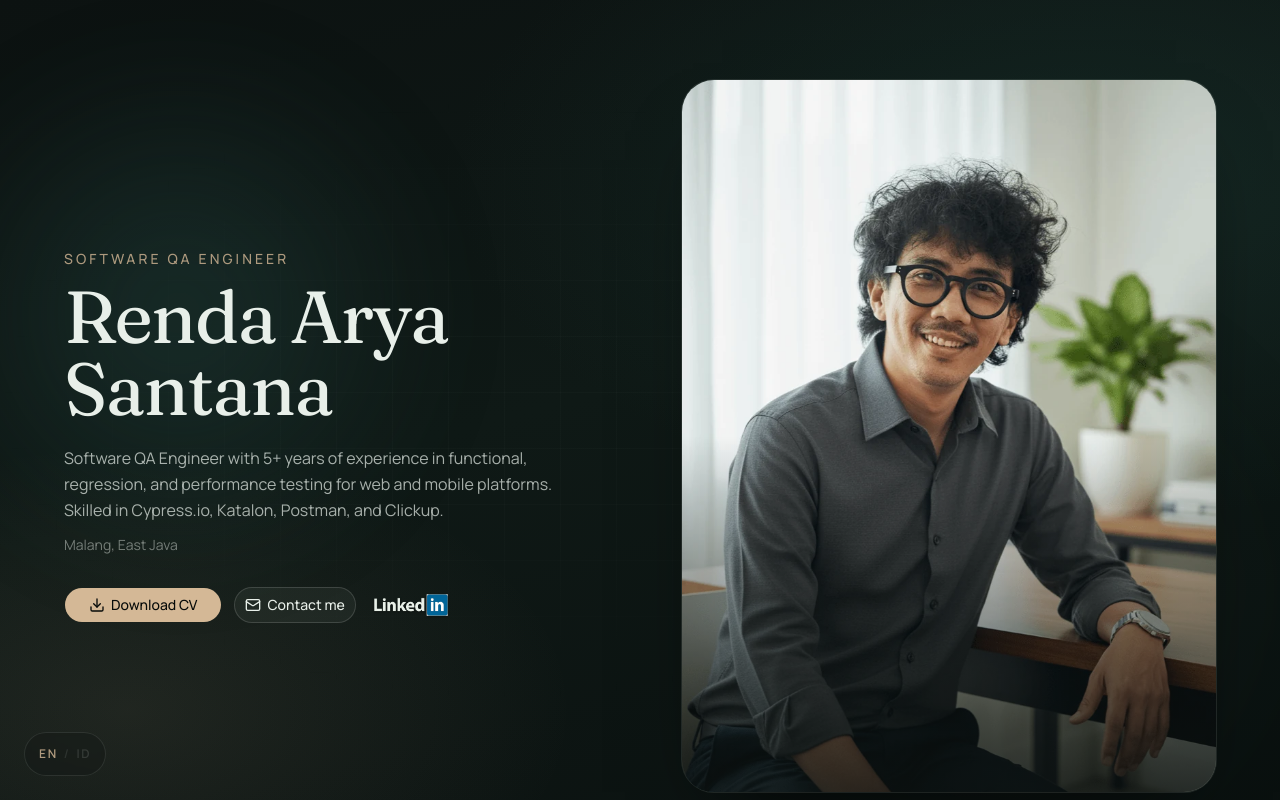
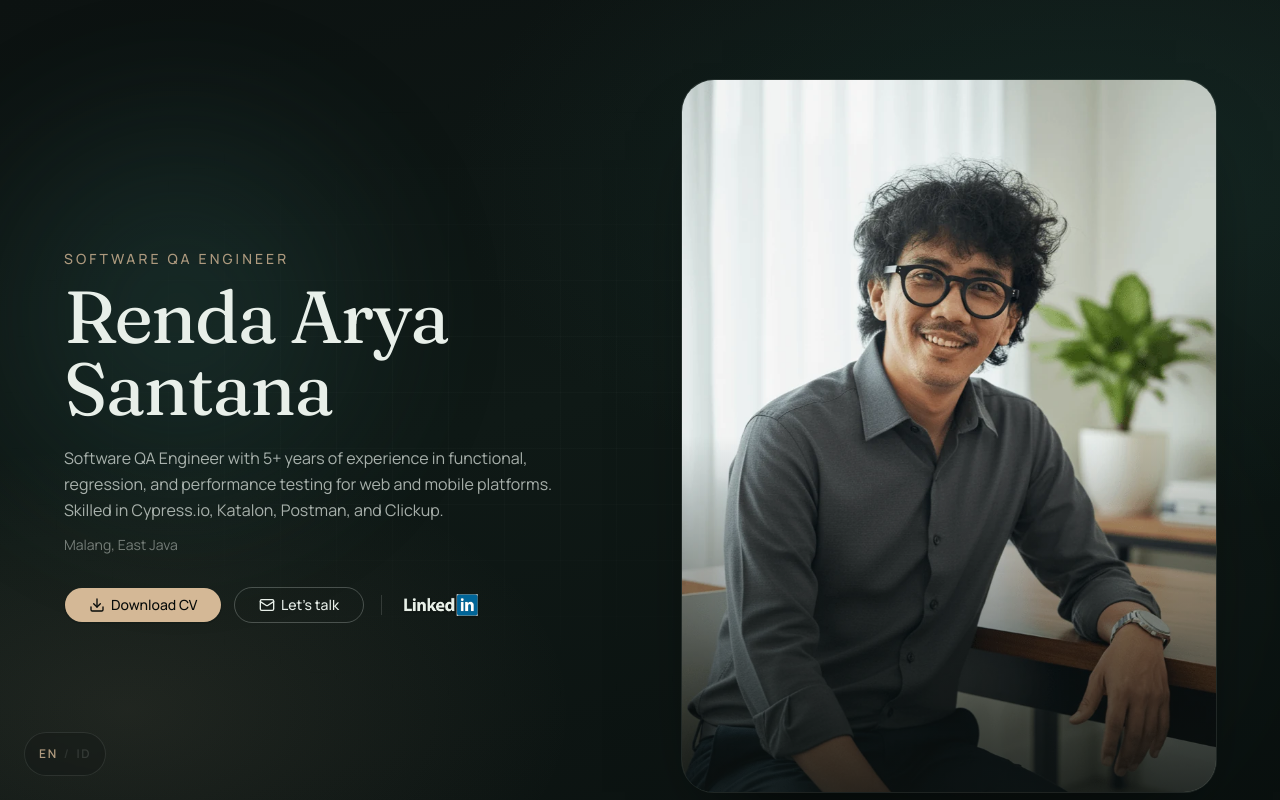
Before and after one commit to rendasantana/CV, a Next.js app: page / in a window 1280 px wide. Shown: the top 800 px of the page. Built offline with nearby package versions, Linux system fonts and the light colour scheme.

Commit message:
Restyle hero CTAs to Isak dual-button pattern
Solid Download CV + outline Let's talk, social wordmark row,
subtle lift/glow/icon hover — keep Renda palette and i18n.

```diff
--- a/src/app/globals.css
+++ b/src/app/globals.css
@@ -204,6 +204,15 @@
   background: color-mix(in oklab, #e8efe9 3.5%, transparent);
 }
 
+/* Hero CTA — Isak-style dual pair + social; motion only, palette unchanged */
+.hero-cta-row {
+  row-gap: 0.75rem;
+}
+
+.hero-cta {
+  will-change: transform;
+}
+
 @media (prefers-reduced-motion: reduce) {
   .reveal,
   .hero-orb,
@@ -212,4 +221,11 @@
     opacity: 1 !important;
     transform: none !important;
   }
+
+  .hero-cta,
+  .hero-cta-social-link,
+  .hero-cta-social-link img {
+    transition: none !important;
+    transform: none !important;
+  }
 }
--- a/src/components/portfolio/cv-download-dialog.tsx
+++ b/src/components/portfolio/cv-download-dialog.tsx
@@ -39,7 +39,7 @@ export function CvDownloadDialog({
           <Button
             size="lg"
             className={cn(
-              "rounded-full bg-gold px-6 text-teal-950 hover:bg-[#e0c9a8]",
+              "rounded-full bg-gold px-6 text-teal-950 transition-[transform,box-shadow,background-color] duration-200 ease-out hover:bg-[#e0c9a8]",
               triggerClassName,
             )}
           />
--- a/src/components/portfolio/hero.tsx
+++ b/src/components/portfolio/hero.tsx
@@ -35,19 +35,45 @@ export function Hero() {
           <p className="reveal delay-2 mt-3 text-sm text-ink/45">
             {t.profile.location}
           </p>
-          <div className="reveal delay-3 mt-8 flex flex-wrap items-center gap-3">
-            <CvDownloadDialog />
+          <div className="reveal delay-3 hero-cta-row mt-8 flex flex-wrap items-center gap-x-4 gap-y-3">
+            <div className="hero-cta-pair flex flex-wrap items-center gap-3">
+              <CvDownloadDialog
+                triggerClassName={cn(
+                  "hero-cta hero-cta-primary",
+                  "rounded-full bg-gold px-6 text-teal-950",
+                  "shadow-[0_1px_0_color-mix(in_oklab,var(--teal-950)_12%,transparent)]",
+                  "hover:bg-[#e0c9a8] hover:-translate-y-0.5 hover:shadow-[0_10px_24px_-14px_color-mix(in_oklab,var(--gold)_55%,transparent)]",
+                  "active:translate-y-px active:shadow-none",
+                  "transition-[transform,box-shadow,background-color] duration-200 ease-out",
+                  "[&_svg]:transition-transform [&_svg]:duration-200 [&_svg]:ease-out",
+                  "hover:[&_svg]:-translate-y-px",
+                )}
+              />
               <a
                 href="#contact"
                 className={cn(
                   buttonVariants({ variant: "outline", size: "lg" }),
-                "rounded-full border-ink/20 bg-ink/5 text-ink hover:bg-ink/10",
+                  "hero-cta hero-cta-secondary",
+                  "rounded-full border-ink/25 bg-transparent px-6 text-ink",
+                  "hover:-translate-y-0.5 hover:border-gold/45 hover:bg-ink/[0.06]",
+                  "hover:shadow-[0_0_0_1px_color-mix(in_oklab,var(--gold)_28%,transparent),0_10px_24px_-16px_color-mix(in_oklab,var(--gold)_40%,transparent)]",
+                  "active:translate-y-px active:shadow-none",
+                  "transition-[transform,box-shadow,background-color,border-color] duration-200 ease-out",
+                  "[&_svg]:transition-transform [&_svg]:duration-200 [&_svg]:ease-out",
+                  "hover:[&_svg]:translate-x-0.5",
                 )}
               >
                 <Mail className="size-4" />
                 {t.hero.contactCta}
               </a>
-            <LinkedInLogoButton />
+            </div>
+            <div
+              aria-hidden
+              className="hidden h-5 w-px bg-ink/15 sm:block"
+            />
+            <div className="hero-cta-social flex items-center">
+              <LinkedInLogoButton className="hero-cta-social-link" />
+            </div>
           </div>
         </div>
 
--- a/src/components/portfolio/linkedin-logo-button.tsx
+++ b/src/components/portfolio/linkedin-logo-button.tsx
@@ -21,8 +21,9 @@ export function LinkedInLogoButton({ className }: LinkedInLogoButtonProps) {
       aria-label="LinkedIn"
       title="LinkedIn"
       className={cn(
-        "group inline-flex h-9 shrink-0 items-center justify-center rounded-full px-1.5 transition-opacity",
-        "hover:opacity-85",
+        "group inline-flex h-9 shrink-0 items-center justify-center rounded-full px-1.5",
+        "transition-[opacity,transform] duration-200 ease-out",
+        "hover:-translate-y-0.5 hover:opacity-90",
         "focus-visible:outline-none focus-visible:ring-2 focus-visible:ring-gold/50 focus-visible:ring-offset-2 focus-visible:ring-offset-sand",
         "active:translate-y-px",
         className,
@@ -33,7 +34,7 @@ export function LinkedInLogoButton({ className }: LinkedInLogoButtonProps) {
         alt=""
         width={136}
         height={40}
-        className="h-[22px] w-auto object-contain object-center drop-shadow-[0_1px_1px_rgba(0,0,0,0.35)]"
+        className="h-[22px] w-auto object-contain object-center drop-shadow-[0_1px_1px_rgba(0,0,0,0.35)] transition-transform duration-200 ease-out group-hover:translate-x-0.5"
         sizes="140px"
         priority={false}
       />
--- a/src/lib/i18n/messages.ts
+++ b/src/lib/i18n/messages.ts
@@ -184,7 +184,7 @@ const en: Messages = {
     contact: "Contact",
   },
   hero: {
-    contactCta: "Contact me",
+    contactCta: "Let's talk",
     downloadCv: "Download CV",
     linkedin: "LinkedIn",
   },
@@ -421,7 +421,7 @@ const id: Messages = {
     contact: "Kontak",
   },
   hero: {
-    contactCta: "Hubungi saya",
+    contactCta: "Mari bicara",
     downloadCv: "Unduh CV",
     linkedin: "LinkedIn",
   },
```
Lines whose indentation alone changed are shown as unchanged.
